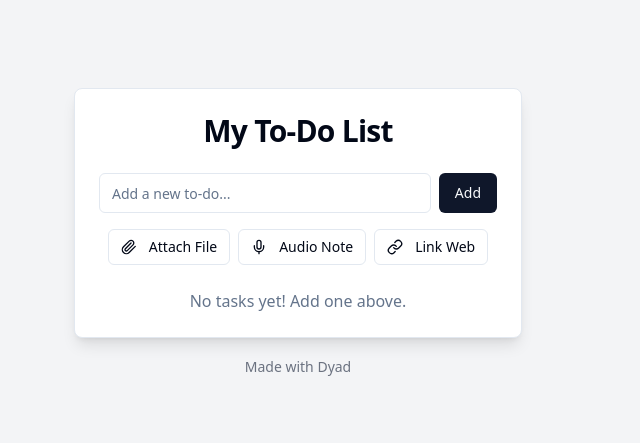
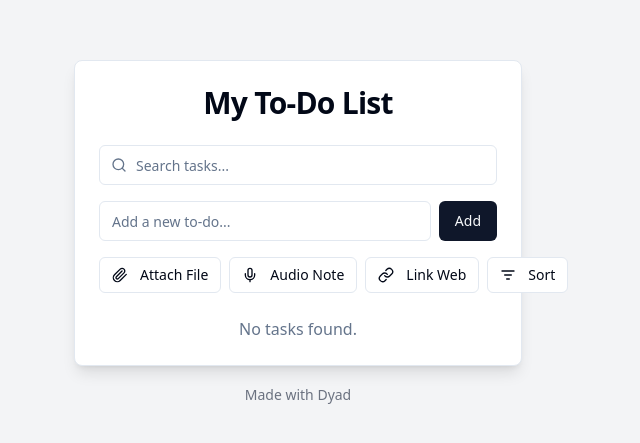
Before and after one commit to CML1986/ToDoList, a React (Vite) app: page / in a window 1280 px wide. Shown: the part 159-602 px from the top of the page, without its empty margins (342-982 px from the left). Built offline with nearby package versions, Linux system fonts and the light colour scheme.

Commit message:
[dyad] Enhanced To-Do list with date display, search, and sort features - wrote 2 file(s)

```diff
--- a/src/components/TodoItem.tsx
+++ b/src/components/TodoItem.tsx
@@ -23,6 +23,10 @@ const TodoItem: React.FC<TodoItemProps> = ({ todo, onToggleComplete, onDelete, o
     onUpdateDueDate(todo.id, date ? date.toISOString() : undefined);
   };
 
+  // Determine if dueDate has a time component (e.g., not just YYYY-MM-DD)
+  const hasTime = todo.dueDate && (new Date(todo.dueDate).getHours() !== 0 || new Date(todo.dueDate).getMinutes() !== 0 || new Date(todo.dueDate).getSeconds() !== 0);
+  const dateFormat = hasTime ? "MMM dd, yyyy p" : "MMM dd, yyyy"; // p for time (e.g., 10:30 AM)
+
   return (
     <div className="flex flex-col sm:flex-row sm:items-center justify-between p-3 border-b last:border-b-0 gap-2">
       <div className="flex items-center gap-3 flex-grow">
@@ -31,6 +35,7 @@ const TodoItem: React.FC<TodoItemProps> = ({ todo, onToggleComplete, onDelete, o
           checked={todo.completed}
           onCheckedChange={() => onToggleComplete(todo.id)}
         />
+        <div className="flex flex-col"> {/* New div for text and date */}
           <label
             htmlFor={`todo-${todo.id}`}
             className={cn(
@@ -40,14 +45,15 @@ const TodoItem: React.FC<TodoItemProps> = ({ todo, onToggleComplete, onDelete, o
           >
             {todo.text}
           </label>
+          {todo.dueDate && (
+            <span className="text-xs text-muted-foreground mt-0.5"> {/* Smaller font for date */}
+              <CalendarIcon className="inline-block h-3 w-3 mr-1 -mt-0.5" />
+              {format(new Date(todo.dueDate), dateFormat)}
+            </span>
+          )}
+        </div>
       </div>
       <div className="flex items-center gap-2">
-        {todo.dueDate && (
-          <span className="text-sm text-muted-foreground flex items-center gap-1">
-            <CalendarIcon className="h-3 w-3" />
-            {format(new Date(todo.dueDate), "MMM dd, yyyy")}
-          </span>
-        )}
         <DatePicker
           date={todo.dueDate ? new Date(todo.dueDate) : undefined}
           onDateChange={handleDateChange}
--- a/src/components/TodoList.tsx
+++ b/src/components/TodoList.tsx
@@ -1,18 +1,21 @@
-import React, { useState, useEffect, useRef } from 'react';
+import React, { useState, useEffect, useRef, useMemo } from 'react';
 import { Input } from "@/components/ui/input";
 import { Button } from "@/components/ui/button";
 import { Card, CardContent, CardHeader, CardTitle } from "@/components/ui/card";
 import { Dialog, DialogContent, DialogHeader, DialogTitle, DialogDescription, DialogFooter } from "@/components/ui/dialog";
+import { DropdownMenu, DropdownMenuTrigger, DropdownMenuContent, DropdownMenuItem, DropdownMenuSeparator } from "@/components/ui/dropdown-menu";
 import TodoItem from './TodoItem';
 import { showSuccess, showError } from '@/utils/toast';
-import { Paperclip, Mic, Link } from "lucide-react";
+import { Paperclip, Mic, Link, ListFilter, Search } from "lucide-react";
 
 interface Todo {
   id: string;
   text: string;
   completed: boolean;
-  dueDate?: string; // Added dueDate
+  dueDate?: string;
 }
+
+type SortOrder = 'none' | 'alphabet-asc' | 'alphabet-desc' | 'dueDate-asc' | 'dueDate-desc';
 
 const TodoList: React.FC = () => {
   const [todos, setTodos] = useState<Todo[]>(() => {
@@ -24,6 +27,8 @@ const TodoList: React.FC = () => {
   const [isAudioDialogOpen, setIsAudioDialogOpen] = useState(false);
   const [isLinkDialogOpen, setIsLinkDialogOpen] = useState(false);
   const [linkUrl, setLinkUrl] = useState<string>('');
+  const [searchTerm, setSearchTerm] = useState<string>(''); // New state for search
+  const [sortOrder, setSortOrder] = useState<SortOrder>('none'); // New state for sort
 
   const fileInputRef = useRef<HTMLInputElement>(null);
 
@@ -40,7 +45,7 @@ const TodoList: React.FC = () => {
       id: Date.now().toString(),
       text: newTodoText.trim(),
       completed: false,
-      dueDate: undefined, // New todos start without a due date
+      dueDate: undefined,
     };
     setTodos([...todos, newTodo]);
     setNewTodoText('');
@@ -76,7 +81,7 @@ const TodoList: React.FC = () => {
       showSuccess(`Selected file: ${files[0].name}`);
       console.log("Selected file:", files[0]);
     }
-    setIsFileDialogOpen(false); // Close dialog after selection
+    setIsFileDialogOpen(false);
   };
 
   const handleOpenLink = () => {
@@ -85,7 +90,6 @@ const TodoList: React.FC = () => {
       return;
     }
     try {
-      // Basic URL validation and ensuring protocol
       let url = linkUrl.trim();
       if (!/^https?:\/\//i.test(url)) {
         url = 'http://' + url;
@@ -100,12 +104,70 @@ const TodoList: React.FC = () => {
     }
   };
 
+  // Filter and Sort Logic
+  const filteredAndSortedTodos = useMemo(() => {
+    let currentTodos = [...todos];
+
+    // 1. Filter
+    if (searchTerm) {
+      currentTodos = currentTodos.filter(todo =>
+        todo.text.toLowerCase().includes(searchTerm.toLowerCase())
+      );
+    }
+
+    // 2. Sort
+    switch (sortOrder) {
+      case 'alphabet-asc':
+        currentTodos.sort((a, b) => a.text.localeCompare(b.text));
+        break;
+      case 'alphabet-desc':
+        currentTodos.sort((a, b) => b.text.localeCompare(a.text));
+        break;
+      case 'dueDate-asc':
+        currentTodos.sort((a, b) => {
+          if (!a.dueDate && !b.dueDate) return 0;
+          if (!a.dueDate) return 1; // Undefined due dates go to the end
+          if (!b.dueDate) return -1;
+          return new Date(a.dueDate).getTime() - new Date(b.dueDate).getTime();
+        });
+        break;
+      case 'dueDate-desc':
+        currentTodos.sort((a, b) => {
+          if (!a.dueDate && !b.dueDate) return 0;
+          if (!a.dueDate) return 1;
+          if (!b.dueDate) return -1;
+          return new Date(b.dueDate).getTime() - new Date(a.dueDate).getTime();
+        });
+        break;
+      case 'none':
+      default:
+        // Default to creation order (which is implicit from useState initial load)
+        // For consistent behavior, we might want to sort by ID if 'none' means original creation order
+        currentTodos.sort((a, b) => parseInt(a.id) - parseInt(b.id));
+        break;
+    }
+    return currentTodos;
+  }, [todos, searchTerm, sortOrder]);
+
+
   return (
     <Card className="w-full max-w-md mx-auto shadow-lg">
       <CardHeader>
         <CardTitle className="text-3xl text-center">My To-Do List</CardTitle>
       </CardHeader>
       <CardContent>
+        {/* Search Input */}
+        <div className="relative mb-4">
+          <Search className="absolute left-3 top-1/2 -translate-y-1/2 h-4 w-4 text-muted-foreground" />
+          <Input
+            type="text"
+            placeholder="Search tasks..."
+            value={searchTerm}
+            onChange={(e) => setSearchTerm(e.target.value)}
+            className="pl-9 pr-4"
+          />
+        </div>
+
         <div className="flex space-x-2 mb-4">
           <Input
             type="text"
@@ -122,10 +184,10 @@ const TodoList: React.FC = () => {
           <Button onClick={addTodo}>Add</Button>
         </div>
 
-        <div className="flex justify-center space-x-2 mb-6">
+        <div className="flex justify-between items-center mb-6"> {/* Adjusted for sort button */}
+          <div className="flex space-x-2">
             <Button variant="outline" size="sm" onClick={() => {
               setIsFileDialogOpen(true);
-            // Programmatically click the hidden file input
               if (fileInputRef.current) {
                 fileInputRef.current.click();
               }
@@ -140,17 +202,46 @@ const TodoList: React.FC = () => {
             </Button>
           </div>
 
+          {/* Sort Dropdown */}
+          <DropdownMenu>
+            <DropdownMenuTrigger asChild>
+              <Button variant="outline" size="sm" className="ml-2">
+                <ListFilter className="h-4 w-4 mr-1" /> Sort
+              </Button>
+            </DropdownMenuTrigger>
+            <DropdownMenuContent align="end">
+              <DropdownMenuItem onClick={() => setSortOrder('none')}>
+                Default Order
+              </DropdownMenuItem>
+              <DropdownMenuSeparator />
+              <DropdownMenuItem onClick={() => setSortOrder('alphabet-asc')}>
+                Alphabetical (A-Z)
+              </DropdownMenuItem>
+              <DropdownMenuItem onClick={() => setSortOrder('alphabet-desc')}>
+                Alphabetical (Z-A)
+              </DropdownMenuItem>
+              <DropdownMenuSeparator />
+              <DropdownMenuItem onClick={() => setSortOrder('dueDate-asc')}>
+                Due Date (Earliest First)
+              </DropdownMenuItem>
+              <DropdownMenuItem onClick={() => setSortOrder('dueDate-desc')}>
+                Due Date (Latest First)
+              </DropdownMenuItem>
+            </DropdownMenuContent>
+          </DropdownMenu>
+        </div>
+
         <div className="space-y-2">
-          {todos.length === 0 ? (
-            <p className="text-center text-muted-foreground">No tasks yet! Add one above.</p>
+          {filteredAndSortedTodos.length === 0 ? (
+            <p className="text-center text-muted-foreground">No tasks found.</p>
           ) : (
-            todos.map((todo) => (
+            filteredAndSortedTodos.map((todo) => (
               <TodoItem
                 key={todo.id}
                 todo={todo}
                 onToggleComplete={toggleComplete}
                 onDelete={deleteTodo}
-                onUpdateDueDate={updateTodoDueDate} // Pass the new update function
+                onUpdateDueDate={updateTodoDueDate}
               />
             ))
           )}
@@ -163,8 +254,8 @@ const TodoList: React.FC = () => {
         ref={fileInputRef}
         onChange={handleFileSelect}
         className="hidden"
-        multiple={false} // Or true if you want multiple files
-        accept="*/*" // Allows all file types
+        multiple={false}
+        accept="*/*"
       />
 
       {/* Audio Note Dialog */}
```
Lines whose indentation alone changed are shown as unchanged.
